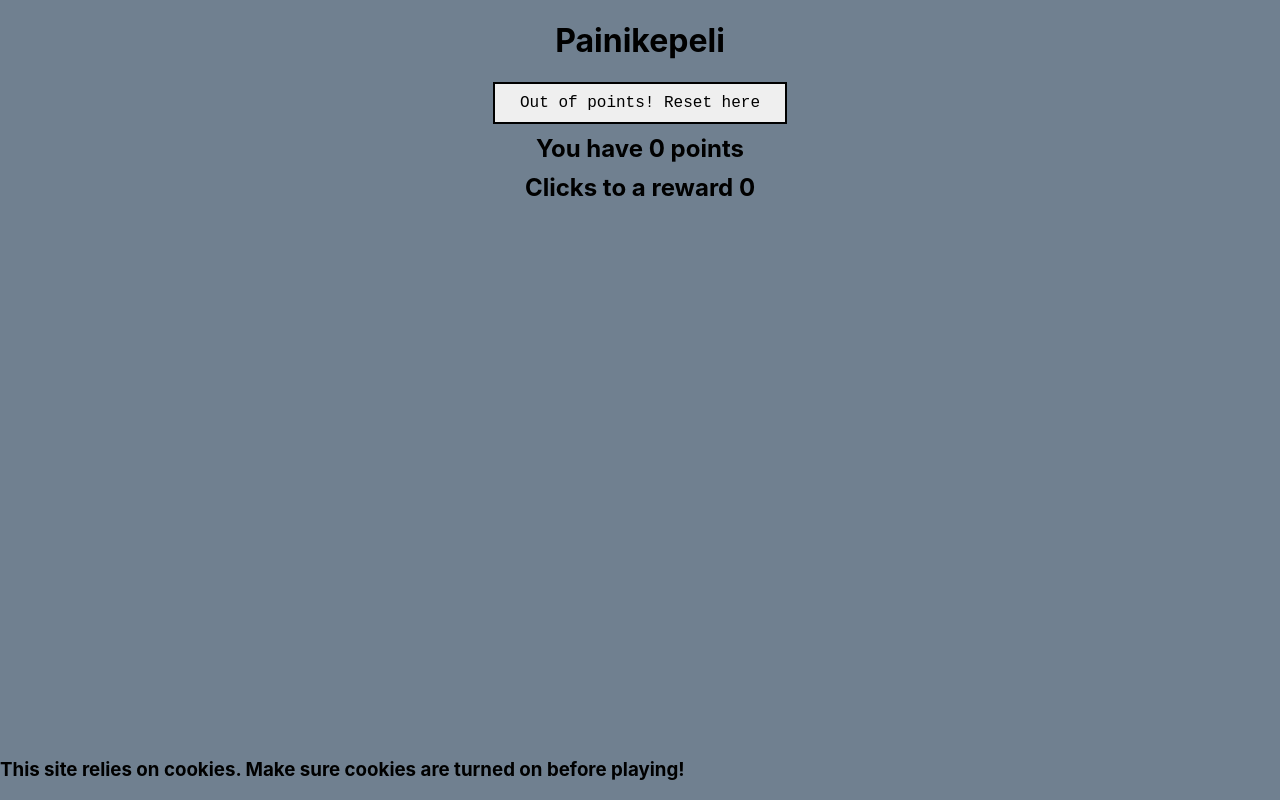
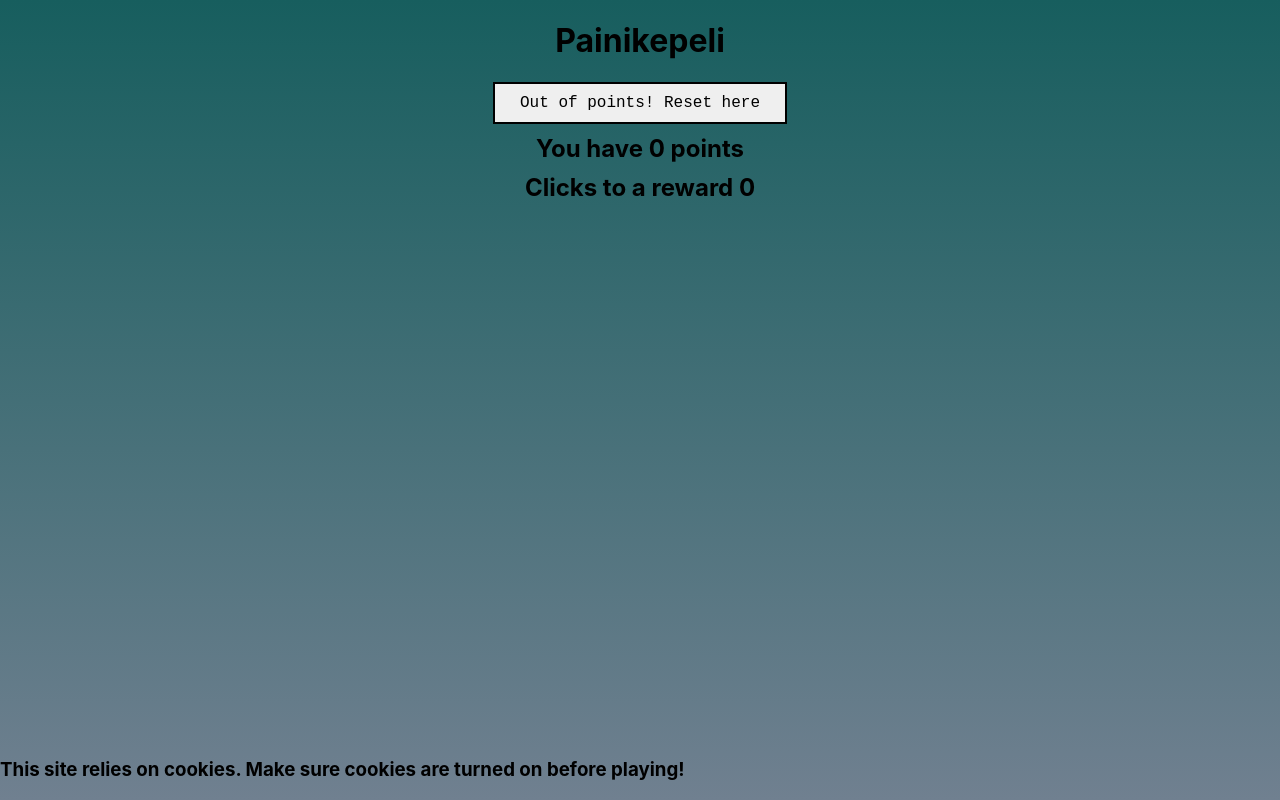
Before and after one commit to vkarhu/Painikepeli, a React (Create React App) app in the folder painikepeli-frontend/: page / in a window 1280 px wide. Built offline with nearby package versions, Linux system fonts and the light colour scheme; no server answers.

Commit message:
Add background gradient

```diff
--- a/painikepeli-frontend/src/index.css
+++ b/painikepeli-frontend/src/index.css
@@ -1,12 +1,16 @@
 body {
   margin: 0;
+  height: 100%;
   font-family: -apple-system, BlinkMacSystemFont, 'Segoe UI', 'Roboto', 'Oxygen',
     'Ubuntu', 'Cantarell', 'Fira Sans', 'Droid Sans', 'Helvetica Neue',
     sans-serif;
   -webkit-font-smoothing: antialiased;
   -moz-osx-font-smoothing: grayscale;
   text-align: center;
-  background-color: slategrey;
+  background-image: linear-gradient(rgb(23, 94, 94), slategrey);
+
+  background-repeat: no-repeat;
+  background-attachment: fixed;
 
 }
 
```
Also changed, not shown: 1 other file (tests, documents, lock files or other folders).
